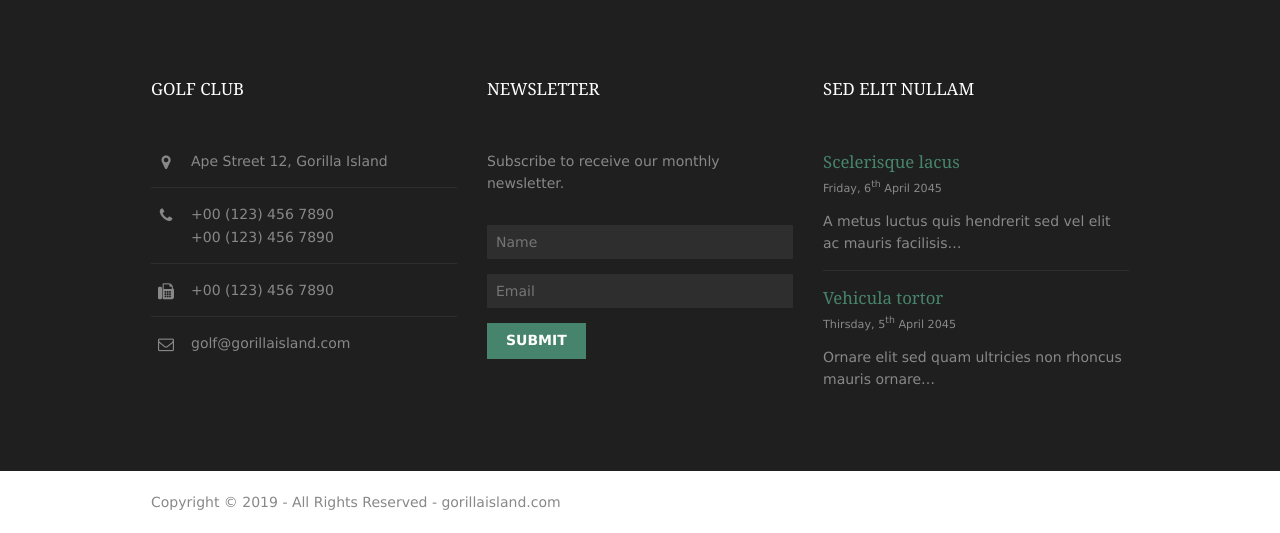
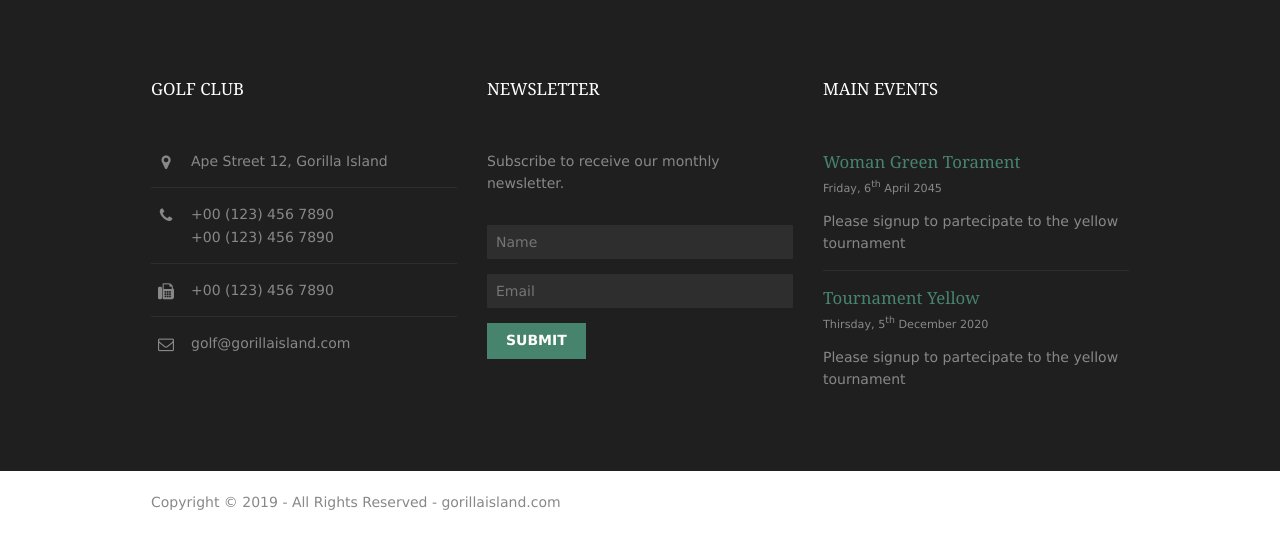
Before and after one commit to faberyx/college, a plain HTML site: page index.html in a window 1280 px wide. Shown: the part 1863-2396 px from the top of the page. Drawn offline with Linux system fonts and the light colour scheme; files whose address does not match are found by name.

Commit message:
fix footer

```diff
--- a/index.html
+++ b/index.html
@@ -226,12 +226,12 @@
                     </form>
                 </div>
                 <div class="one_third">
-                    <h6 class="title">Sed elit nullam</h6>
+                    <h6 class="title">Main Events</h6>
                     <ul class="nospace linklist">
                         <li>
                             <article>
                                 <h2 class="nospace font-x1">
-                                    <a href="#">Scelerisque lacus </a>
+                                    <a href="#">Woman Green Torament </a>
                                 </h2>
                                 <time
                                     class="font-xs block btmspace-10"
@@ -239,24 +239,25 @@
                                     >Friday, 6<sup>th</sup> April 2045</time
                                 >
                                 <p class="nospace">
-                                    A metus luctus quis hendrerit sed vel elit
-                                    ac mauris facilisis&hellip;
+                                    Please signup to partecipate to the yellow
+                                    tournament
                                 </p>
                             </article>
                         </li>
                         <li>
                             <article>
                                 <h2 class="nospace font-x1">
-                                    <a href="#">Vehicula tortor</a>
+                                    <a href="#">Tournament Yellow</a>
                                 </h2>
                                 <time
                                     class="font-xs block btmspace-10"
                                     datetime="2045-04-05"
-                                    >Thirsday, 5<sup>th</sup> April 2045</time
+                                    >Thirsday, 5<sup>th</sup> December
+                                    2020</time
                                 >
                                 <p class="nospace">
-                                    Ornare elit sed quam ultricies non rhoncus
-                                    mauris ornare&hellip;
+                                    Please signup to partecipate to the yellow
+                                    tournament
                                 </p>
                             </article>
                         </li>
```
